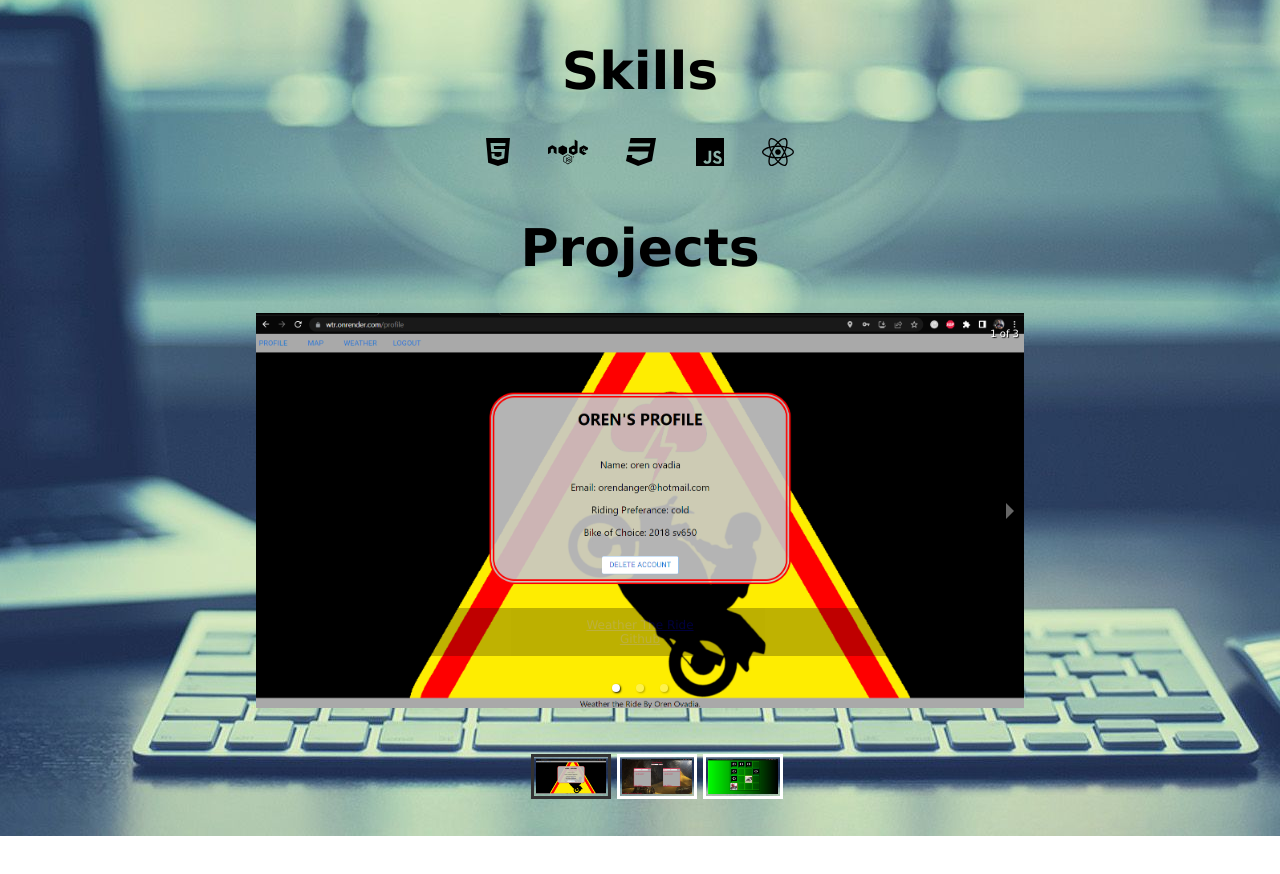
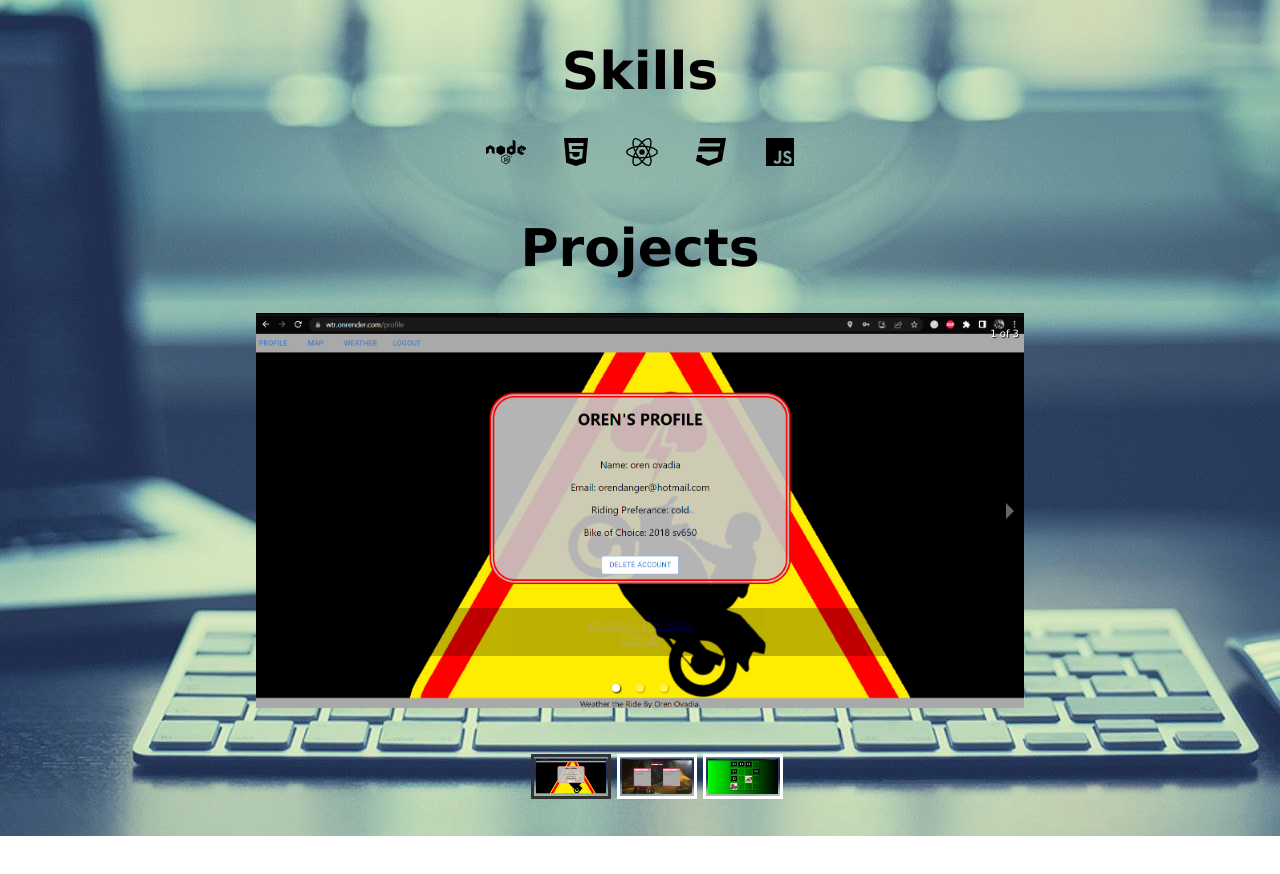
Before and after one commit to oreno26/portfolio-react, a React (Create React App) app: page /contact in a window 1280 px wide. Shown: the part 820-1694 px from the top of the page. Built offline with nearby package versions, Linux system fonts and the light colour scheme.

Commit message:
skills made nicer

```diff
--- a/src/components/Skills.css
+++ b/src/components/Skills.css
@@ -7,3 +7,29 @@
 font-size: 100px;
 transition: 0.5s;
 }
+
+
+.html:hover{
+    color: rgb(255, 98, 0)
+}
+.css:hover{
+    color: blue;
+}
+.js:hover{
+    color: yellow;
+}
+.node:hover{
+    color: green;
+}
+.react:hover{
+    color: aqua;
+    animation: rotation 2s infinite linear;
+}
+@keyframes rotation {
+    from {
+      transform: rotate(0deg);
+    }
+    to {
+      transform: rotate(359deg);
+    }
+  }
--- a/src/components/Skills.js
+++ b/src/components/Skills.js
@@ -18,11 +18,11 @@ const Skills = (props) => {
     <div style={{paddingTop: '10px'}} id="skills"></div>
       <h1>Skills</h1>
       <div style={{display:'flex', justifyContent: 'space-evenly', width:'30vw'}}>
-        <FontAwesomeIcon className="skill" icon={faHtml5} />
-        <FontAwesomeIcon className="skill" icon={faNode}  />
-        <FontAwesomeIcon className="skill" icon={faCss3}  />
-        <FontAwesomeIcon className="skill" icon={faJs} />
-        <FontAwesomeIcon className="skill" icon={faReact}  />
+        <FontAwesomeIcon className="skill node" icon={faNode}  />
+        <FontAwesomeIcon className="skill html" icon={faHtml5} />
+        <FontAwesomeIcon className="skill react" icon={faReact}  />
+        <FontAwesomeIcon className="skill css" icon={faCss3}  />
+        <FontAwesomeIcon className="skill js" icon={faJs} />
       </div>
     </>
   );
```
